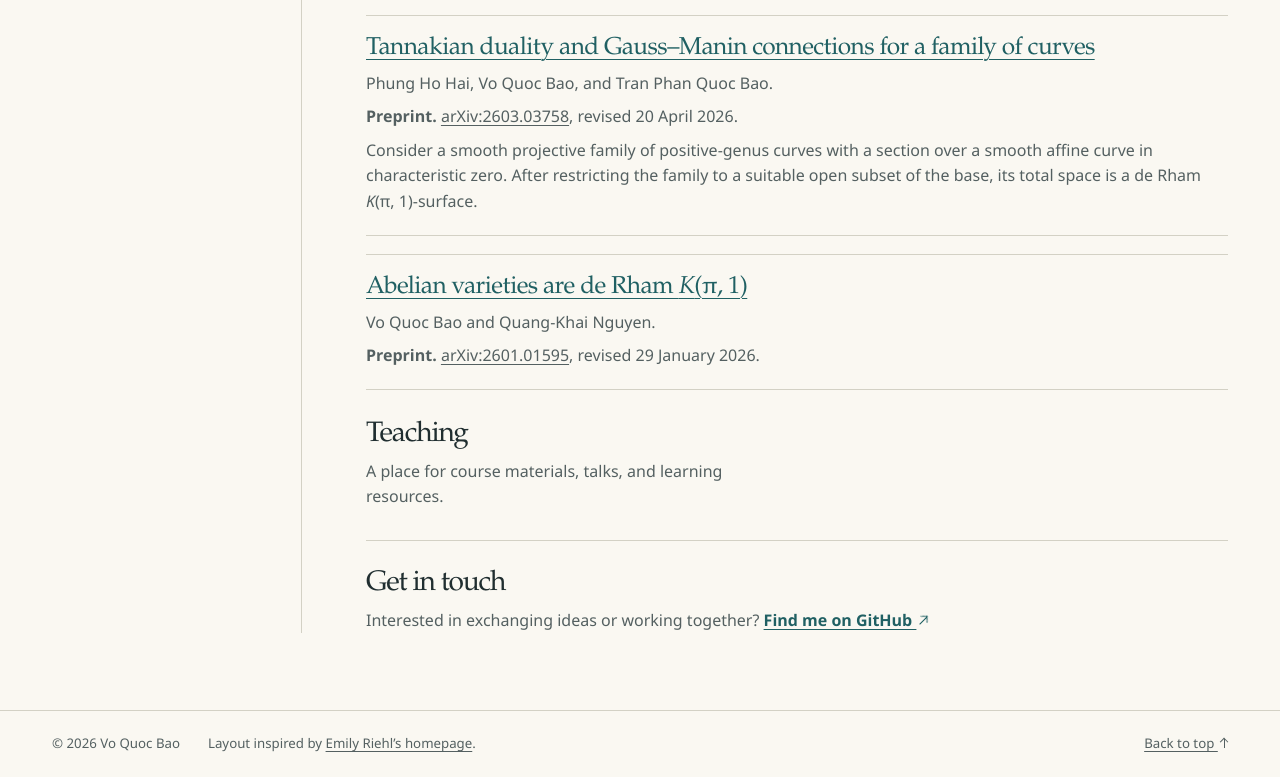
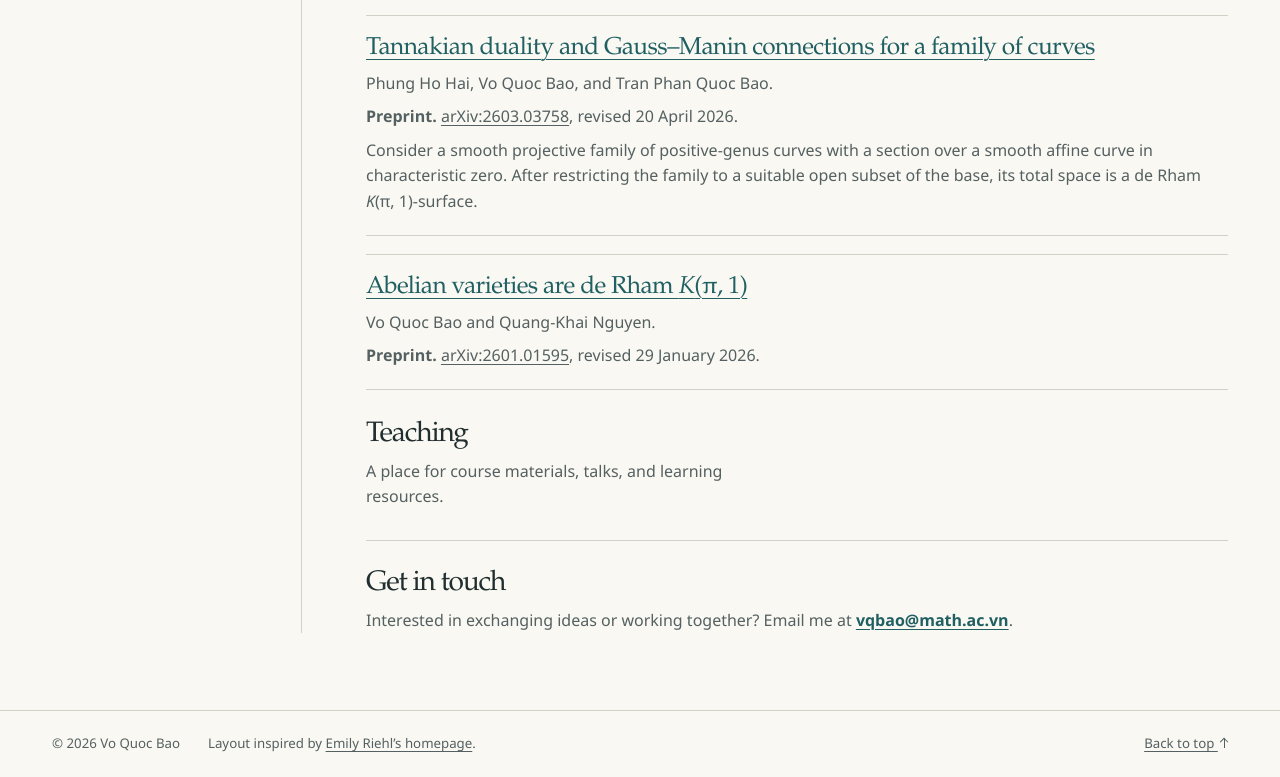
Before and after one commit to vqbao-storm/Vo-Quoc-Bao, a plain HTML site: page index.html in a window 1280 px wide. Shown: the part 1403-2180 px from the top of the page. Drawn offline with Linux system fonts and the light colour scheme.

Commit message:
Use the institute email address in Get in touch

```diff
--- a/index.html
+++ b/index.html
@@ -136,7 +136,7 @@
 
       <section class="contact" id="contact" aria-labelledby="contact-title">
         <h2 id="contact-title">Get in touch</h2>
-        <p>Interested in exchanging ideas or working together? <a class="inline-link" href="https://github.com/vqbao-storm">Find me on GitHub <span class="link-arrow" aria-hidden="true"></span></a></p>
+        <p>Interested in exchanging ideas or working together? Email me at <a class="inline-link" href="mailto:vqbao@math.ac.vn">vqbao@math.ac.vn</a>.</p>
       </section>
     </div>
   </main>
```
